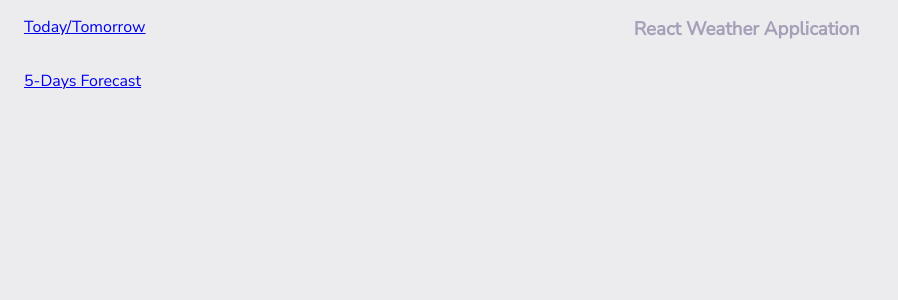
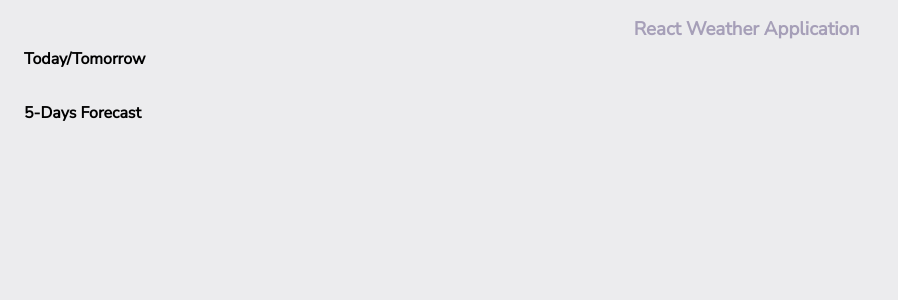
Before and after one commit to AleksandrRuzaev/WeatherApp, a React app: page / in a window 1280 px wide. Shown: the top 300 px of the page, without its empty margins (0-898 px from the left). Built offline with nearby package versions, Linux system fonts and the light colour scheme; no server answers.

Commit message:
Add simple navigation styles

```diff
--- a/src/components/App.tsx
+++ b/src/components/App.tsx
@@ -1,8 +1,7 @@
 import React from 'react';
 import './App.scss';
 import { Content } from './content';
-import { Header } from './header/header';
-import { BrowserRouter as Router, Routes, Route, Link } from 'react-router-dom';
+import { BrowserRouter as Router, Routes, Route } from 'react-router-dom';
 import { routes } from '../utilities/routes';
 import { Layout } from './screens/layout';
 
--- a/src/components/navigation/navigation.tsx
+++ b/src/components/navigation/navigation.tsx
@@ -6,22 +6,35 @@ import { routes } from '../../utilities/routes';
 const NavigatinContainer = styled.nav`
     display: flex;
     flex-direction: column;
+
+    grid-column-start: 1;
+    grid-column-end: 2;
+    grid-row-start: 1;
+    grid-row-end: 3;
+
+    margin-top: 2em;
 `;
 
-const NavigatinLink = styled.div`
+const NavigatinLink = styled(Link)`
     padding: 1em 1.5em;
+
+    color: #000;
+    font-weight: 600;
+    text-decoration: none;
+
+    &:hover {
+        text-decoration: underline;
+    }
 `;
 
 const Navigation: React.FC<{}> = () => {
     return (
         <NavigatinContainer>
-            <NavigatinLink>
-                <Link to={routes.todayTomorrow.route}>
-                    {routes.todayTomorrow.label}
-                </Link>
+            <NavigatinLink to={routes.todayTomorrow.route}>
+                {routes.todayTomorrow.label}
             </NavigatinLink>
-            <NavigatinLink>
-                <Link to={routes.fiveDays.route}>{routes.fiveDays.label}</Link>
+            <NavigatinLink to={routes.fiveDays.route}>
+                {routes.fiveDays.label}
             </NavigatinLink>
         </NavigatinContainer>
     );
--- a/src/components/screens/layout/layout.tsx
+++ b/src/components/screens/layout/layout.tsx
@@ -8,6 +8,8 @@ const LayoutContainer = styled.div`
     display: grid;
     grid-template-columns: 1fr 5fr;
     grid-template-rows: 5em;
+
+    height: 100vh;
 `;
 
 const Content = styled.div`
--- a/src/index.scss
+++ b/src/index.scss
@@ -6,3 +6,8 @@
 
     font-family: 'Nunito Sans', sans-serif;
 }
+
+html,
+#app {
+    height: 100vh;
+}
```
